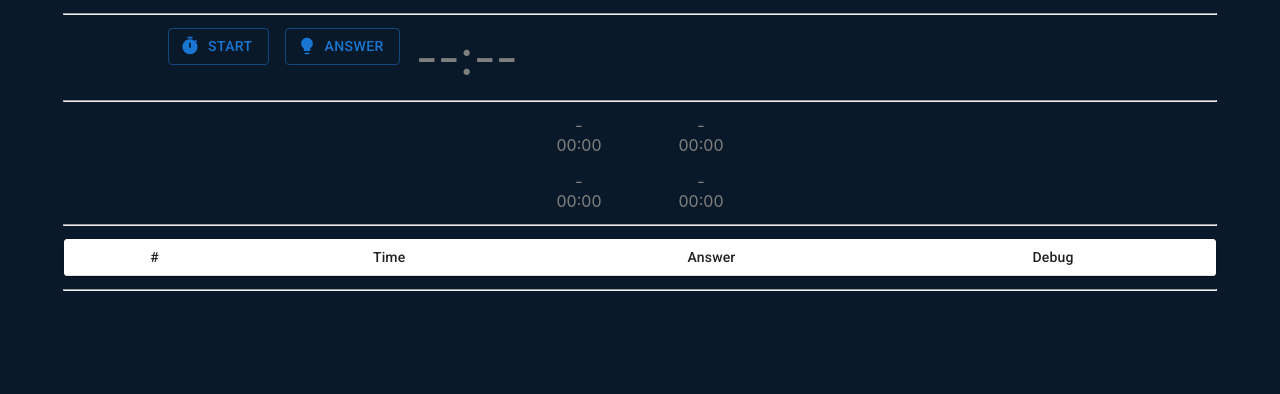
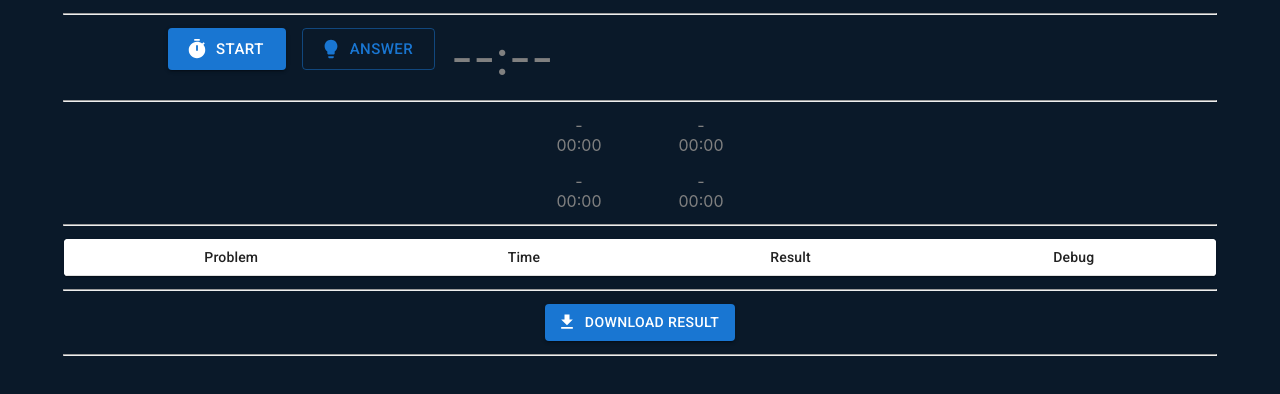
Before and after one commit to warabico/TsumeShogiTimer, a React (Create React App) app in the folder timer/: page / in a window 1280 px wide. Shown: the top 394 px of the page. Built offline with nearby package versions, Linux system fonts and the light colour scheme.

Commit message:
CSV function

```diff
--- a/timer/src/components/TsumeShogiTimer.tsx
+++ b/timer/src/components/TsumeShogiTimer.tsx
@@ -1,7 +1,10 @@
 import React from 'react';
 import Grid from '@mui/material/Unstable_Grid2/Grid2';
+import DownloadIcon from '@mui/icons-material/Download';
+import { Button } from '@mui/material';
 
 import useAudio from './hooks/AudioHook';
+import useCSV from './hooks/CSVHook';
 import TimerComponent from './components/TimerComponent';
 import QuizComponent from './components/QuizComponent';
 import TableComponent from './components/TableComponent';
@@ -36,6 +39,9 @@ const TsumeShogiTimer = () => {
     // Audio
     const audioOK = useAudio({ url: audioOKUrl });
     const audioNG = useAudio({ url: audioNGUrl });
+
+    // CSV
+    const csv = useCSV();
 
     // Functions
     const begin = () => {
@@ -124,6 +130,23 @@ const TsumeShogiTimer = () => {
         setResultList((prevState: ResultType[]) => [...prevState, result]);
     }
 
+    const downloadCSV = () => {
+        const data = [];
+
+        data.push([ "Problem", "Time", "Result" ]);
+
+        for (let idx = 0; idx<resultList.length; idx++)
+        {
+            const num = '#' + ( '000' + (idx + 1)).slice(-3);
+            const time = ( '00' + resultList[idx].minutes ).slice(-2) + ':' + ( '00' + resultList[idx].seconds ).slice(-2);
+            const result = resultList[idx].result === 0 ? '-' : resultList[idx].result === 1 ? 'OK' : 'NG';
+
+            data.push([ num, time, result ]);
+        }
+
+        csv.download( { data: data, filename: 'sample.csv' } );
+    }
+
     // Rendering
     return (
         <>
@@ -147,6 +170,12 @@ const TsumeShogiTimer = () => {
             <hr style={{ width: "90%" }} />
             <TableComponent resultList={resultList} />
             <hr style={{ width: "90%" }} />
+            <Button
+                variant="contained"
+                startIcon={<DownloadIcon />}
+                onClick={ () => downloadCSV() }
+            >DOWNLOAD RESULT</Button>
+            <hr style={{ width: "90%" }} />
         </>
     );
 }
--- a/timer/src/components/components/TableComponent.tsx
+++ b/timer/src/components/components/TableComponent.tsx
@@ -32,9 +32,9 @@ const TableComponent = ( props: TableComponentPropsType ) => {
             <Table aria-label="simple table" size="small" stickyHeader>
                 <TableHead>
                     <TableRow>
-                        <TableCell align="center">#</TableCell>
+                        <TableCell align="center">Problem</TableCell>
                         <TableCell align="center">Time</TableCell>
-                        <TableCell align="center">Answer</TableCell>
+                        <TableCell align="center">Result</TableCell>
                         <TableCell align="center">Debug</TableCell>
                     </TableRow>
                 </TableHead>
--- a/timer/src/components/components/TimerComponent.tsx
+++ b/timer/src/components/components/TimerComponent.tsx
@@ -84,16 +84,17 @@ const TimerComponent = (props: TimeComponentPropsType) => {
                         <Grid xs={6}>
                             <Button
                                 fullWidth={true}
-                                disabled={timerActive}
-                                variant="outlined"
+                                size="large"
+                                variant={ timerActive ? 'outlined' : 'contained' }
                                 startIcon={<TimerIcon />}
-                                onClick={() => timerStart()}
+                                onClick={ timerActive ? () => {} : () => timerStart() }
                             >START</Button>
                         </Grid>
                         <Grid xs={6}>
                             <Button
                                 fullWidth={true}
-                                variant="outlined"
+                                size="large"
+                                variant={ timerActive ? 'contained' : 'outlined' }
                                 startIcon={<LightbulbIcon />}
                                 onClick={() => answer()}
                                 ref={answerButtonRef}
--- /dev/null
+++ b/timer/src/components/hooks/CSVHook.tsx
@@ -0,0 +1,26 @@
+import React from 'react';
+
+interface UseCSVPropsType
+{
+    data: string[][]
+    filename: string
+}
+
+const useCSV = () => {
+    const download = ( props: UseCSVPropsType ) => {
+        const bom = new Uint8Array([0xEF, 0xBB, 0xBF])
+        const blob = new Blob([ bom, props.data.join('\r\n') ], { type : 'text/csv' })
+        const element = document.createElement('a')
+        const objectUrl = window.URL.createObjectURL(blob)
+        element.href = objectUrl
+        element.setAttribute('download', props.filename);
+        document.body.appendChild(element)
+        element.click()
+        window.URL.revokeObjectURL(objectUrl)
+        document.body.removeChild(element)
+    }
+
+    return { download };
+}
+
+export default useCSV;
```
Also changed, not shown: 24 other files (tests, documents, lock files or other folders).
